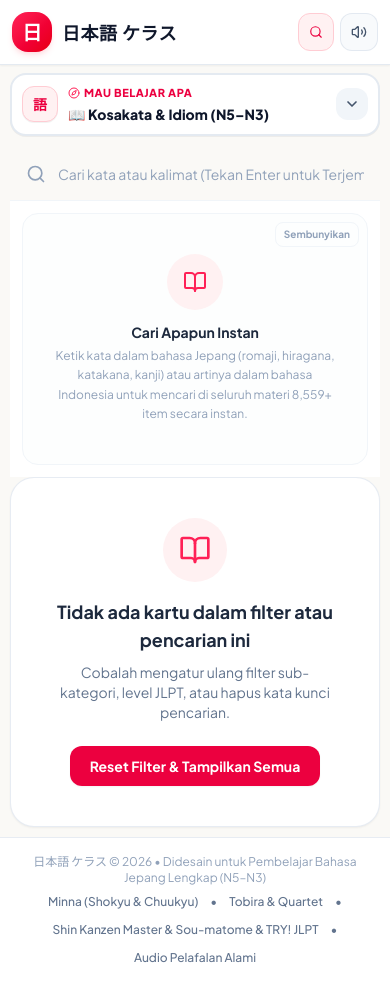
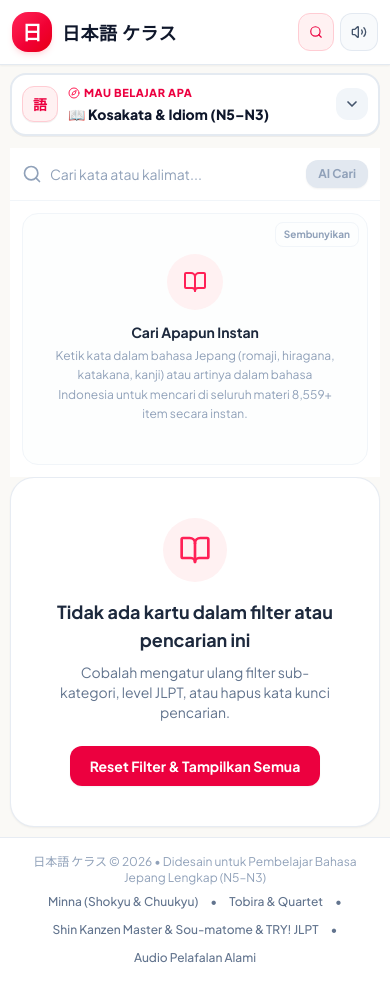
Before and after one commit to andreasjefrynb-spec/-Benky-, a React (Vite) app: page / in a window 390 px wide. Both pictures are taken after a click on the button 316 px from the left and 32 px from the top of the page. Built offline with nearby package versions, Linux system fonts and the light colour scheme; a web font is replaced by a local one.

Commit message:
feat: improve GlobalSearchModal UX
Wrap search input in a form and add a submit button to streamline the AI translation trigger. Adjust styling for better responsiveness on mobile devices.

```diff
--- a/src/components/GlobalSearchModal.tsx
+++ b/src/components/GlobalSearchModal.tsx
@@ -277,7 +277,13 @@ export const GlobalSearchModal: React.FC<GlobalSearchModalProps> = ({
   const mainLayout = (
     <div className={isInline ? "relative w-full flex flex-col" : "relative w-full max-w-2xl bg-white rounded-3xl shadow-2xl border border-slate-200 overflow-hidden flex flex-col max-h-[80vh] sm:max-h-[75vh]"}>
       {/* Header / Input */}
-      <div className="p-4 border-b border-slate-100 flex items-center gap-3">
+      <form
+        onSubmit={(e) => {
+          e.preventDefault();
+          handleTranslate();
+        }}
+        className="p-3 sm:p-4 border-b border-slate-100 flex items-center gap-2 sm:gap-3 bg-white"
+      >
         <Search className="w-5 h-5 text-slate-400 shrink-0" />
         <input
           ref={inputRef}
@@ -290,26 +296,37 @@ export const GlobalSearchModal: React.FC<GlobalSearchModalProps> = ({
               handleTranslate();
             }
           }}
-          placeholder="Cari kata atau kalimat (Tekan Enter untuk Terjemahan AI)..."
-          className="flex-1 text-slate-800 placeholder-slate-400 bg-transparent text-sm sm:text-base border-none outline-none focus:ring-0 focus:outline-none"
+          placeholder="Cari kata atau kalimat..."
+          className="flex-1 text-slate-800 placeholder-slate-400 bg-transparent text-sm sm:text-base border-none outline-none focus:ring-0 focus:outline-none min-w-0"
         />
         {query && (
           <button
+            type="button"
             onClick={() => setQuery('')}
-            className="p-1 rounded-full text-slate-400 hover:text-slate-600 hover:bg-slate-100 cursor-pointer"
+            className="p-1.5 rounded-full text-slate-400 hover:text-slate-600 hover:bg-slate-100 cursor-pointer shrink-0"
+            title="Hapus pencarian"
           >
             <X className="w-4 h-4" />
           </button>
         )}
+        <button
+          type="submit"
+          disabled={!query.trim() || isTranslating}
+          className="px-3 py-1.5 rounded-xl bg-rose-600 hover:bg-rose-700 active:bg-rose-800 disabled:bg-slate-200 disabled:text-slate-400 text-white text-xs sm:text-sm font-bold shadow-xs transition-all cursor-pointer shrink-0 flex items-center gap-1 select-none"
+          title="Terjemahkan dengan AI / Cari"
+        >
+          <span>AI Cari</span>
+        </button>
         {!isInline && (
           <button
+            type="button"
             onClick={onClose}
             className="px-2 py-1 text-xs font-bold text-slate-500 hover:text-slate-800 hover:bg-slate-50 rounded-lg cursor-pointer shrink-0"
           >
             Tutup
           </button>
         )}
-      </div>
+      </form>
 
             {/* Quick Filters Tab */}
             {query.trim().length > 0 && (
```
